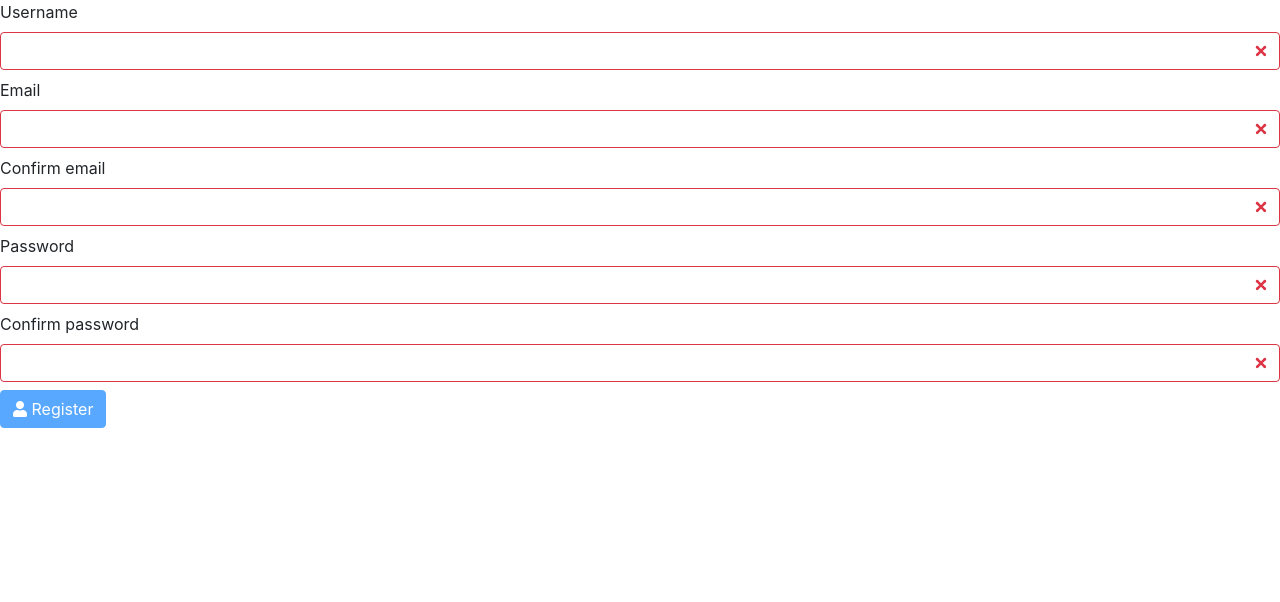
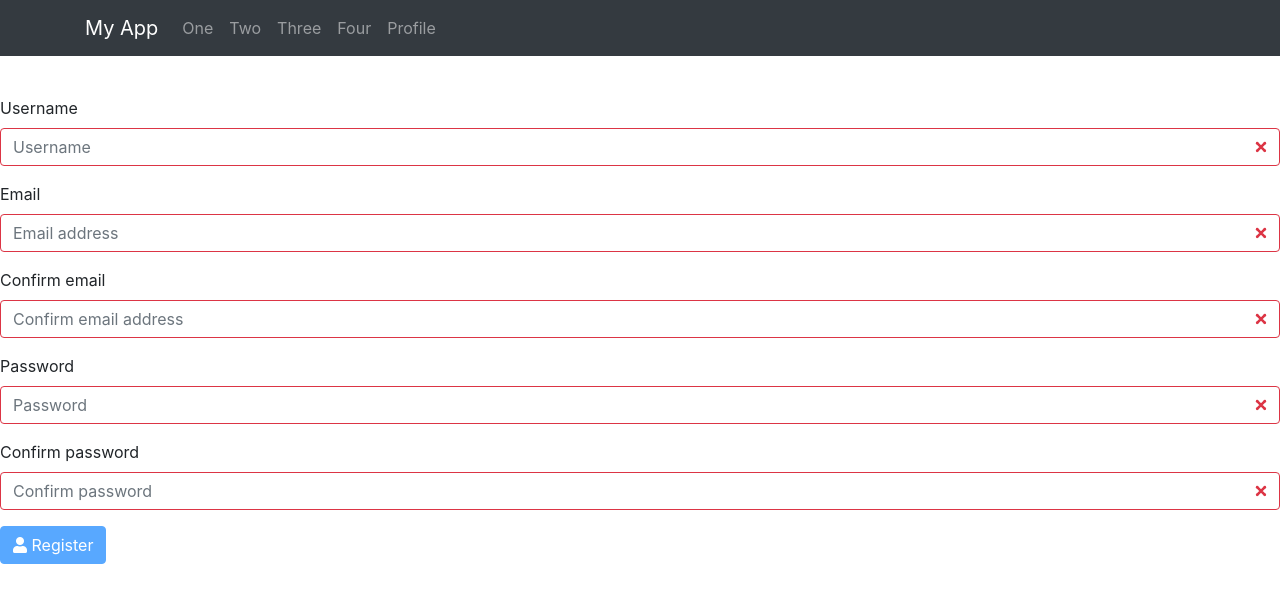
Before and after one commit to leonixyz/angloop, an Angular app: page /register in a window 1280 px wide. Shown: the top 602 px of the page. Built offline with nearby package versions, Linux system fonts and the light colour scheme.

Commit message:
add navbar

```diff
--- a/client/src/app/app.component.html
+++ b/client/src/app/app.component.html
@@ -1 +1,26 @@
-<router-outlet></router-outlet>
+<header class="navbar navbar-dark navbar-expand-md bg-dark fixed-top">
+  <div class="container">
+
+    <a routerLink="/" class="navbar-brand">{{ appName }}</a>
+
+    <button class="navbar-toggler" type="button" data-toggle="collapse" data-target="#navbarLinks"
+      aria-controls="navbarLinks" aria-expanded="false" aria-label="Toggle navigation">
+      <i class="fa fa-bars"></i>
+    </button>
+
+    <div class="collapse navbar-collapse" id="navbarLinks">
+      <nav class="navbar-nav">
+        <a routerLink="/" class="nav-item nav-link">One</a>
+        <a routerLink="/" class="nav-item nav-link">Two</a>
+        <a routerLink="/" class="nav-item nav-link">Three</a>
+        <a routerLink="/" class="nav-item nav-link">Four</a>
+        <a routerLink="/" class="nav-item nav-link">Profile</a>
+      </nav>
+    </div>
+
+  </div>
+</header>
+
+<main class="pt-5 mt-5">
+  <router-outlet></router-outlet>
+</main>
--- a/client/src/app/app.component.ts
+++ b/client/src/app/app.component.ts
@@ -1,4 +1,5 @@
 import { Component } from '@angular/core';
+import { environment as env } from '../environments/environment';
 
 @Component({
   selector: 'app-root',
@@ -6,5 +7,5 @@ import { Component } from '@angular/core';
   styleUrls: ['./app.component.css']
 })
 export class AppComponent {
-  title = 'client';
+  appName = env.AppName;
 }
--- a/client/src/app/authentication/components/login/login.component.html
+++ b/client/src/app/authentication/components/login/login.component.html
@@ -1,15 +1,15 @@
 <form *ngIf="!user || !user.token" (ngSubmit)="login()">
-  <div class="mb-2">
+  <div class="form-group">
     <label for="username">Username</label>&nbsp;&nbsp;
     <input type="text" [(ngModel)]="user.username" id="username" name="username" class="form-control" required
-      [ngClass]="{'is-invalid': !user.username }">
+      [ngClass]="{'is-invalid': !user.username }" placeholder="Username">
   </div>
-  <div class="mb-2">
+  <div class="form-group">
     <label for="password">Password</label>
     <input type="password" [(ngModel)]="user.password" id="password" name="password" class="form-control" required
-      [ngClass]="{'is-invalid': !user.password }">
+      [ngClass]="{'is-invalid': !user.password }" placeholder="Password">
   </div>
-  <div class="mb-2">
+  <div class="form-group">
     <button class="btn btn-primary" [disabled]="!user.username || !user.password">
       <i class="fa fa-sign-in-alt"></i> Login
     </button>
--- a/client/src/app/authentication/components/logout/logout.component.html
+++ b/client/src/app/authentication/components/logout/logout.component.html
@@ -1,4 +1,7 @@
 <div *ngIf="user">
+  <p>
+    You are logged in as {{ user.username }}
+  </p>
   <button (click)="logout()" class="btn btn-primary">
     <i class="fa fa-sign-out-alt"></i> Logout
   </button>
--- a/client/src/app/authentication/components/registration/registration.component.html
+++ b/client/src/app/authentication/components/registration/registration.component.html
@@ -1,33 +1,33 @@
 <form *ngIf="!user.token" (ngSubmit)="submitRegistration()">
-  <div class="mb-2">
+  <div class="form-group">
     <label for="_username">Username</label>&nbsp;&nbsp;
     <span *ngIf="error && error.details.messages.username" class="badge badge-danger">{{error.details.messages.username[0]}}</span>
     <input type="text" [(ngModel)]="user.username" id="_username" name="_username" class="form-control" required
-      [ngClass]="{'is-invalid': !user.username }">
+      placeholder="Username" [ngClass]="{'is-invalid': !user.username }">
   </div>
-  <div class="mb-2">
+  <div class="form-group">
     <label for="email">Email</label>&nbsp;&nbsp;
     <span *ngIf="error && error.details.messages.email" class="badge badge-danger">{{error.details.messages.email[0]}}</span>
     <input type="email" [(ngModel)]="user.email" id="email" name="email" class="form-control" required
-      [ngClass]="{'is-invalid': !isValidEmail(user.email)}">
+      placeholder="Email address" [ngClass]="{'is-invalid': !isValidEmail(user.email)}">
   </div>
-  <div class="mb-2">
+  <div class="form-group">
     <label for="email_confirm">Confirm email</label>
     <input type="email" [(ngModel)]="emailConfirm" id="email_confirm" name="email_confirm" class="form-control" required
-      [ngClass]="{'is-invalid': user.email !== emailConfirm || !isValidEmail(emailConfirm) }">
+      placeholder="Confirm email address" [ngClass]="{'is-invalid': user.email !== emailConfirm || !isValidEmail(emailConfirm) }">
   </div>
-  <div class="mb-2">
+  <div class="form-group">
     <label for="_password">Password</label>&nbsp;&nbsp;
     <span *ngIf="error && error.details.messages.password" class="badge badge-danger">{{error.details.messages.password[0]}}</span>
     <input type="password" [(ngModel)]="user.password" id="_password" name="_password" class="form-control" required
-      [ngClass]="{'is-invalid': !user.password }">
+      placeholder="Password" [ngClass]="{'is-invalid': !user.password }">
   </div>
-  <div class="mb-2">
+  <div class="form-group">
     <label for="password_confirm">Confirm password</label>
     <input type="password" [(ngModel)]="passwordConfirm" id="password_confirm" name="password_confirm" class="form-control" required
-      [ngClass]="{'is-invalid': user.password !== passwordConfirm || !passwordConfirm }">
+      placeholder="Confirm password" [ngClass]="{'is-invalid': user.password !== passwordConfirm || !passwordConfirm }">
   </div>
-  <div class="mb-2">
+  <div class="form-group">
     <button class="btn btn-primary" [disabled]="!formIsValid()"><i class="fa fa-user"></i> Register</button>
     &nbsp;
     <span class="badge badge-success" *ngIf="registrationSucceeded">Registration succeeded.</span>
--- a/client/src/environments/environment.prod.ts
+++ b/client/src/environments/environment.prod.ts
@@ -1,4 +1,5 @@
 export const environment = {
   production: true,
-  API: 'http://192.168.1.106:3000/api'
+  API: 'http://192.168.1.106:3000/api',
+  AppName: 'My App'
 };
--- a/client/src/environments/environment.ts
+++ b/client/src/environments/environment.ts
@@ -4,7 +4,8 @@
 
 export const environment = {
   production: false,
-  API: 'http://localhost:3000/api'
+  API: 'http://localhost:3000/api',
+  AppName: 'My App'
 };
 
 /*
--- a/client/src/index.html
+++ b/client/src/index.html
@@ -4,7 +4,6 @@
   <meta charset="utf-8">
   <title>Client</title>
   <base href="/">
-
   <meta name="viewport" content="width=device-width, initial-scale=1">
   <link rel="icon" type="image/x-icon" href="favicon.ico">
 </head>
```
